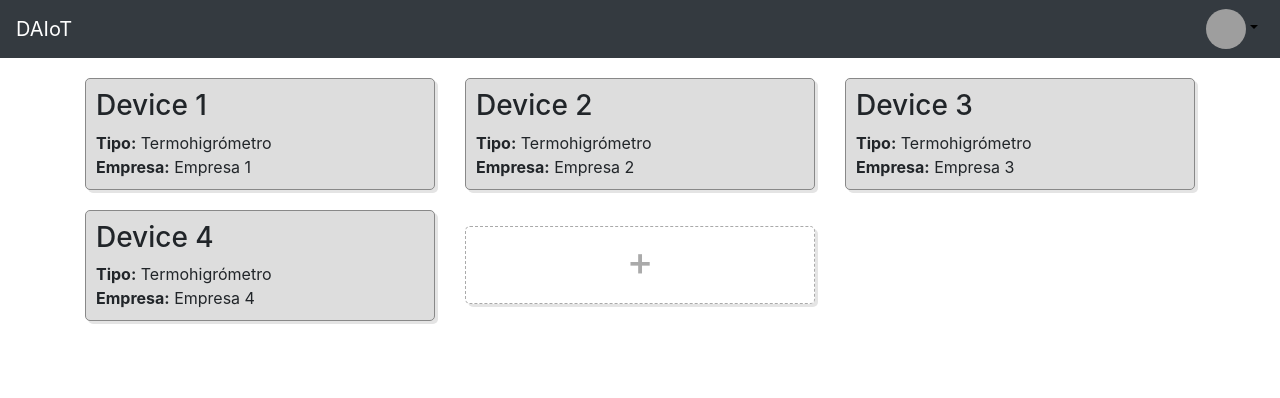
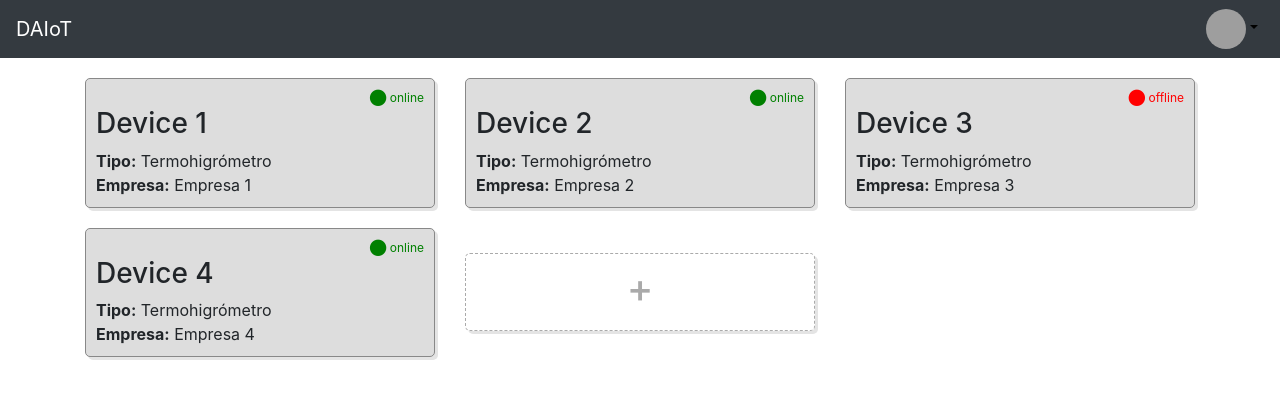
Before and after one commit to mmondani/MIoT_DAIoT_Frontend, an Angular app: page /board in a window 1280 px wide. Shown: the top 398 px of the page. Built offline with nearby package versions, Linux system fonts and the light colour scheme; sample sign-in values are in the browser's storage; grey boxes are pictures that could not be loaded.

Commit message:
En la card de cada dispositivo se muestra si está online o no

```diff
--- a/src/app/components/main-page/devices-list/devices-list.component.css
+++ b/src/app/components/main-page/devices-list/devices-list.component.css
@@ -1,3 +1,15 @@
+.device-status-online{
+    text-align: right;
+    color: green;
+    font-size: 12px;
+}
+
+.device-status-offline{
+    text-align: right;
+    color: red;
+    font-size: 12px;
+}
+
 .device-card {
     margin-top: 20px;
     border: 1px solid #888888;
--- a/src/app/components/main-page/devices-list/devices-list.component.html
+++ b/src/app/components/main-page/devices-list/devices-list.component.html
@@ -10,6 +10,7 @@
     <div class="row align-items-center" *ngIf="devicesList.length > 0">
         <div *ngFor="let device of devicesList" class="col-md-4">
             <div class="device-card disable-select" routerLink="./{{device._id}}" (click)=deviceClick(device.nombre)>
+                <div [class]="device.online? 'device-status-online':'device-status-offline'">&#11044; {{device.online? "online":"offline"}}</div>
                 <h3>{{device.nombre}}</h3>
                 <b>Tipo:</b> {{device.tipo}} <br>
                 <b>Empresa:</b> {{device.empresa}}
--- a/src/app/services/devices.service.ts
+++ b/src/app/services/devices.service.ts
@@ -12,10 +12,10 @@ export class DevicesService {
   private URL = "http://localhost:3000";
 
   devices: Array<Device> = [
-    {_id: "1", nombre: "Device 1", tipo: "Termohigrómetro", empresa: "Empresa 1", __v: 0, variables: {}},
-    {_id: "2", nombre: "Device 2", tipo: "Termohigrómetro", empresa: "Empresa 2", __v: 0, variables: {}},
-    {_id: "3", nombre: "Device 3", tipo: "Termohigrómetro", empresa: "Empresa 3", __v: 0, variables: {}},
-    {_id: "4", nombre: "Device 4", tipo: "Termohigrómetro", empresa: "Empresa 4", __v: 0, variables: {}}
+    {_id: "1", nombre: "Device 1", tipo: "Termohigrómetro", empresa: "Empresa 1", __v: 0, online: true, canal1: true, canal2: false, variables: {}},
+    {_id: "2", nombre: "Device 2", tipo: "Termohigrómetro", empresa: "Empresa 2", __v: 0, online: true, canal1: false, canal2: false, variables: {}},
+    {_id: "3", nombre: "Device 3", tipo: "Termohigrómetro", empresa: "Empresa 3", __v: 0, online: false, canal1: true, canal2: false, variables: {}},
+    {_id: "4", nombre: "Device 4", tipo: "Termohigrómetro", empresa: "Empresa 4", __v: 0, online: true, canal1: true, canal2: true, variables: {}}
   ];
 
   constructor(private http: HttpClient) { }
--- a/src/app/services/models/device.ts
+++ b/src/app/services/models/device.ts
@@ -3,6 +3,9 @@ export class Device {
     nombre: string = "";
     tipo: string = "";
     empresa: string = "";
+    online: boolean = false;
+    canal1: boolean = false;
+    canal2: boolean = false;
     __v: number = 0;
     variables: object = {};
 }
```
